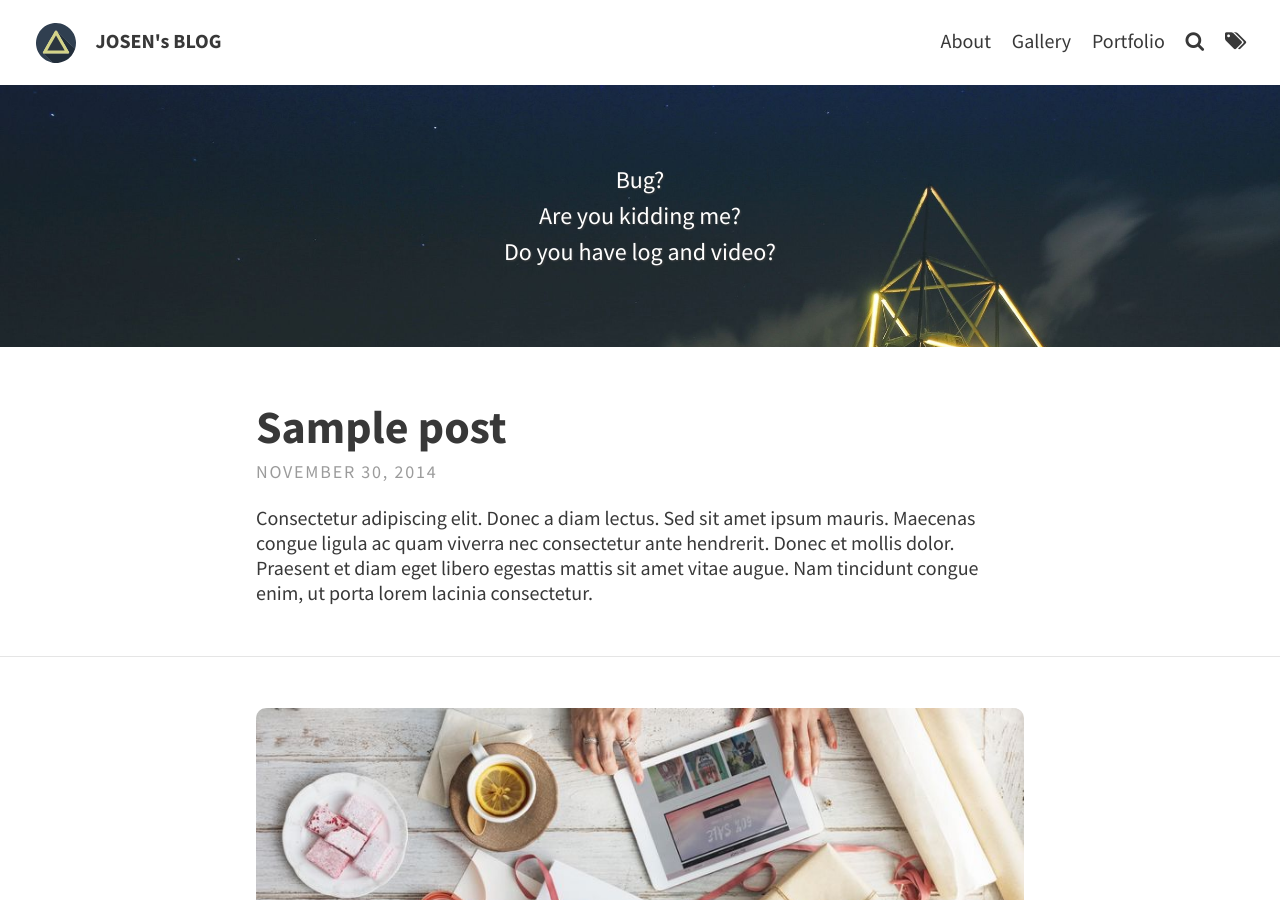
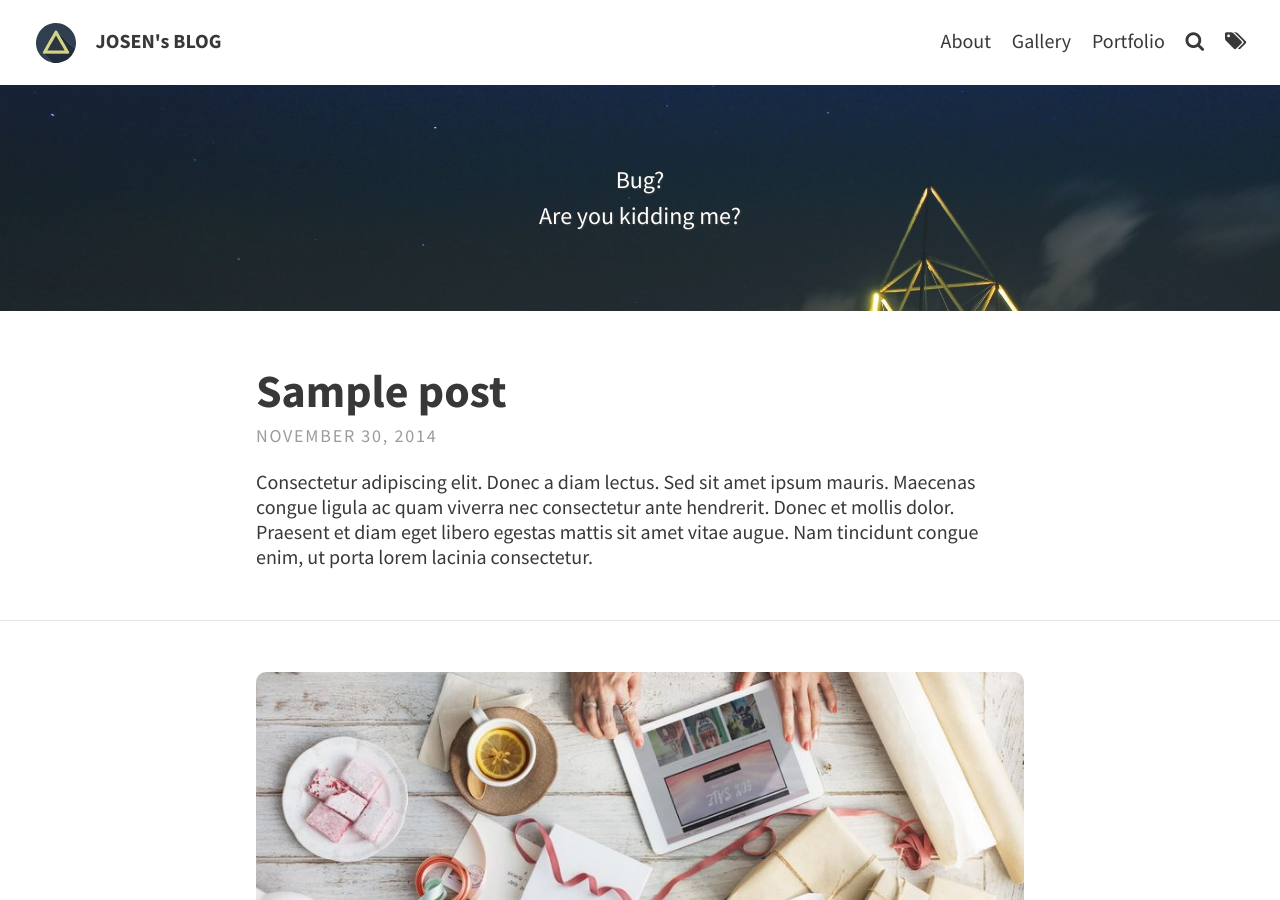
Before and after one commit to qiaoshouliang/blog, a Jekyll site: the page built from index.html, in a window 1280 px wide and 900 px high. Built offline with Jekyll 4.4.1, drawn with Linux system fonts in a browser that asks for light colours; the list of posts is cut into pages by our own code.

Commit message:
modify config

```diff
--- a/_config.yml
+++ b/_config.yml
@@ -15,20 +15,20 @@ theme_settings:
 
   # Header and footer text
   header_text: > #two or three lines to describe your site
-     <p>Bug? <br> Are you kidding me?  <br> Do you have log and video?</p>
+     <p>Bug? <br> Are you kidding me?</p>
   header_text_feature_image: assets/img/pexels/triangular.jpeg
   footer_text: >
    Powered by <a href="https://jekyllrb.com/">Jekyll</a> with <a href="https://github.com/sylhare/Type-on-Strap">Type on Strap</a>
 
   # Icons
   rss: true  # Make sure you created a feed.xml with feed.xml layout
-  email_address: # Full email address, e.g. "sam@example.com"
+  email_address: qiaoshouliang@126.com
   behance:
   bitbucket:
   dribbble:
   facebook:
   flickr:
-  gitlab:
+  gitlab: https://github.com/qiaoshouliang
   github: "sylhare"
   google_plus:
   instagram:
```
